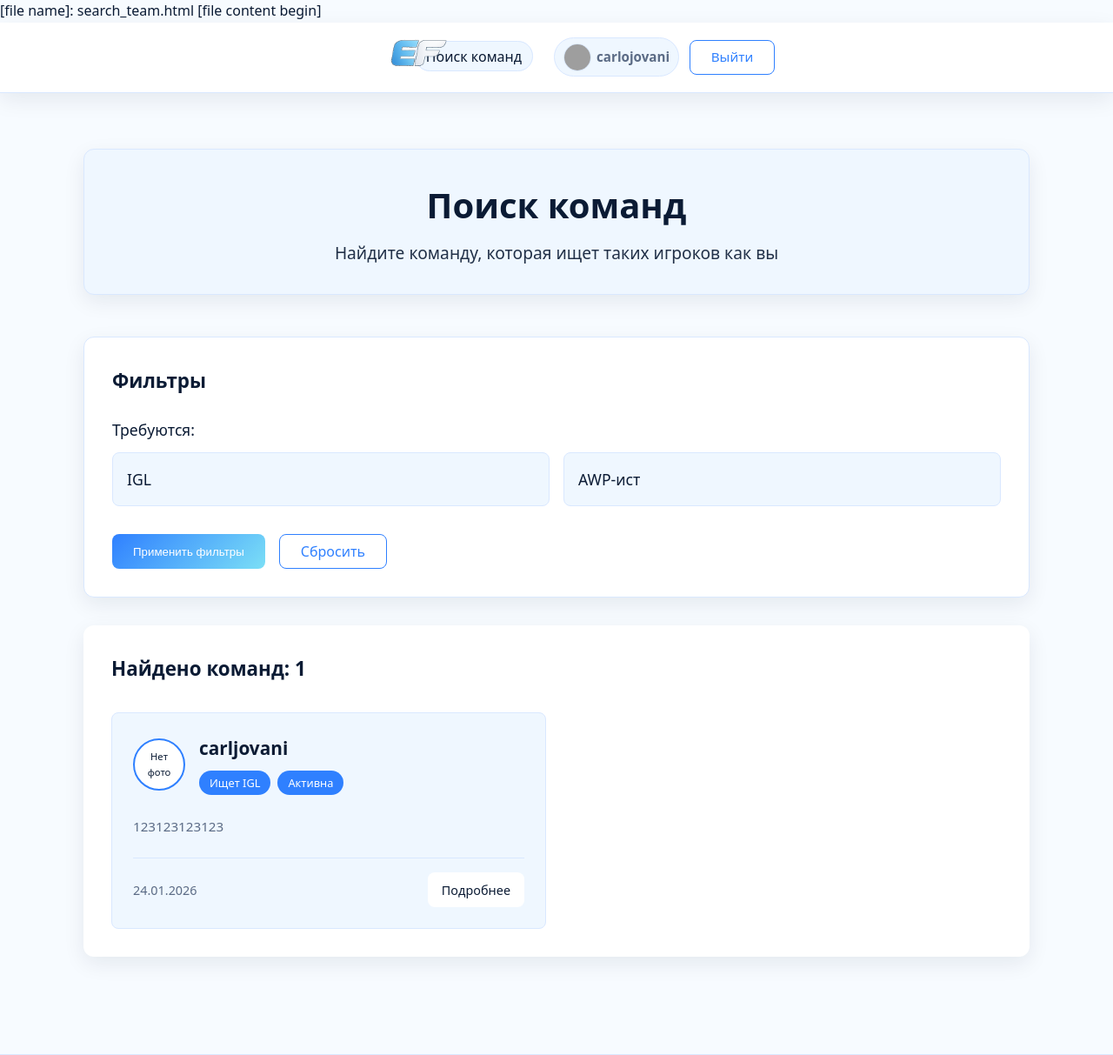
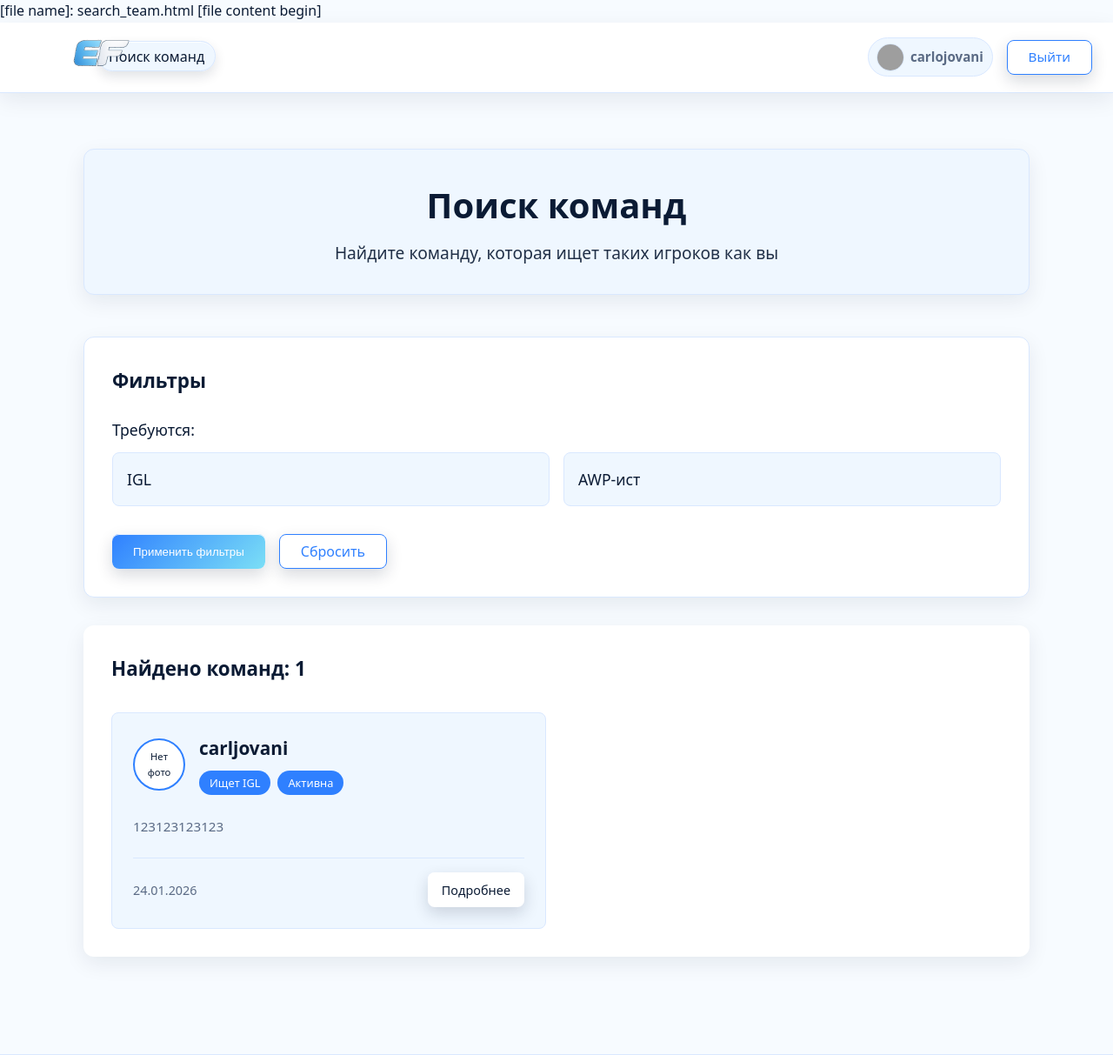
Before and after one commit to carlojovani/cswebsite, a Django app: page /search/team/ in a window 1280 px wide. Shown: the top 1213 px of the page at 87% size. Run offline with Django 4.2, Linux system fonts and the light colour scheme; a user stored in the database is signed in; data comes from the database, SQL or seed files in the repository; grey boxes are pictures that could not be loaded.

Commit message:
Update header layout and player search summaries

```diff
--- a/users/models.py
+++ b/users/models.py
@@ -197,6 +197,18 @@ class PlayerProfile(models.Model):
                 return role_name
         return 'Не указано'
 
+    def get_positions_summary(self):
+        """Краткое описание позиций на картах."""
+        labels = []
+        for map_name, choices in self.CT_POSITION_CHOICES.items():
+            stored_value = getattr(self, f'{map_name}_ct_position', '')
+            selected_positions = self._split_positions(stored_value)
+            if not selected_positions:
+                continue
+            lookup = dict(choices)
+            labels.extend([lookup.get(position, position) for position in selected_positions])
+        return ', '.join(labels) if labels else 'Не указано'
+
 
 class TeamProfile(models.Model):
     user = models.OneToOneField(CustomUser, on_delete=models.CASCADE, related_name='team_profile')
--- a/users/templates/users/base.html
+++ b/users/templates/users/base.html
@@ -120,12 +120,13 @@
 
         .header-container {
             display: flex;
-            justify-content: center;
+            justify-content: flex-start;
             align-items: center;
             flex-wrap: wrap;
             gap: 1.5rem;
-            padding: 0.5rem 0;
-            text-align: center;
+            padding: 0.5rem 24px;
+            width: 100%;
+            text-align: left;
         }
 
         .logo {
@@ -156,6 +157,7 @@
             border-radius: 999px;
             border: 1px solid var(--border);
             background: var(--surface-2);
+            box-shadow: 0 6px 14px rgba(11, 27, 52, 0.12), inset 0 1px 0 rgba(255, 255, 255, 0.85);
             transition: transform .15s ease, box-shadow .15s ease, color .15s ease, background-color .15s ease;
         }
 
@@ -163,13 +165,15 @@
             text-decoration: none;
             color: var(--primary);
             background: var(--surface);
-            box-shadow: var(--shadow-sm);
+            box-shadow: 0 8px 18px rgba(11, 27, 52, 0.16), inset 0 1px 0 rgba(255, 255, 255, 0.9);
+            transform: translateY(-1px);
         }
 
         .auth-links {
             display: flex;
-            gap: 0.75rem;
+            gap: 1rem;
             align-items: center;
+            margin-left: auto;
             color: var(--muted);
             font-size: 0.95rem;
         }
@@ -231,9 +235,11 @@
             cursor: pointer;
             text-decoration: none;
             font-weight: 600;
+            box-shadow: 0 7px 18px rgba(11, 27, 52, 0.16), inset 0 1px 0 rgba(255, 255, 255, 0.9);
             transition: box-shadow .15s ease, transform .15s ease;
         }
-        .btn:hover{ box-shadow: var(--shadow-sm); text-decoration: none; }
+        .btn:hover{ box-shadow: 0 9px 22px rgba(11, 27, 52, 0.2), inset 0 1px 0 rgba(255, 255, 255, 0.95); text-decoration: none; transform: translateY(-1px); }
+        .btn:active{ transform: translateY(1px); box-shadow: 0 4px 10px rgba(11, 27, 52, 0.12), inset 0 1px 0 rgba(255, 255, 255, 0.85); }
         .btn:focus{ outline: none; box-shadow: var(--ring); }
 
         .btn-primary{
@@ -388,7 +394,7 @@
 </head>
 <body>
     <header>
-        <div class="container header-container">
+        <div class="header-container">
             <a href="{% url 'home' %}" class="logo" aria-label="Esportsfinder">
                 <img src="{% static 'users/img/logo.png' %}" alt="Esportsfinder">
             </a>
```
Also changed, not shown: users/templates/users/search_player.html (+23 -0 lines).
